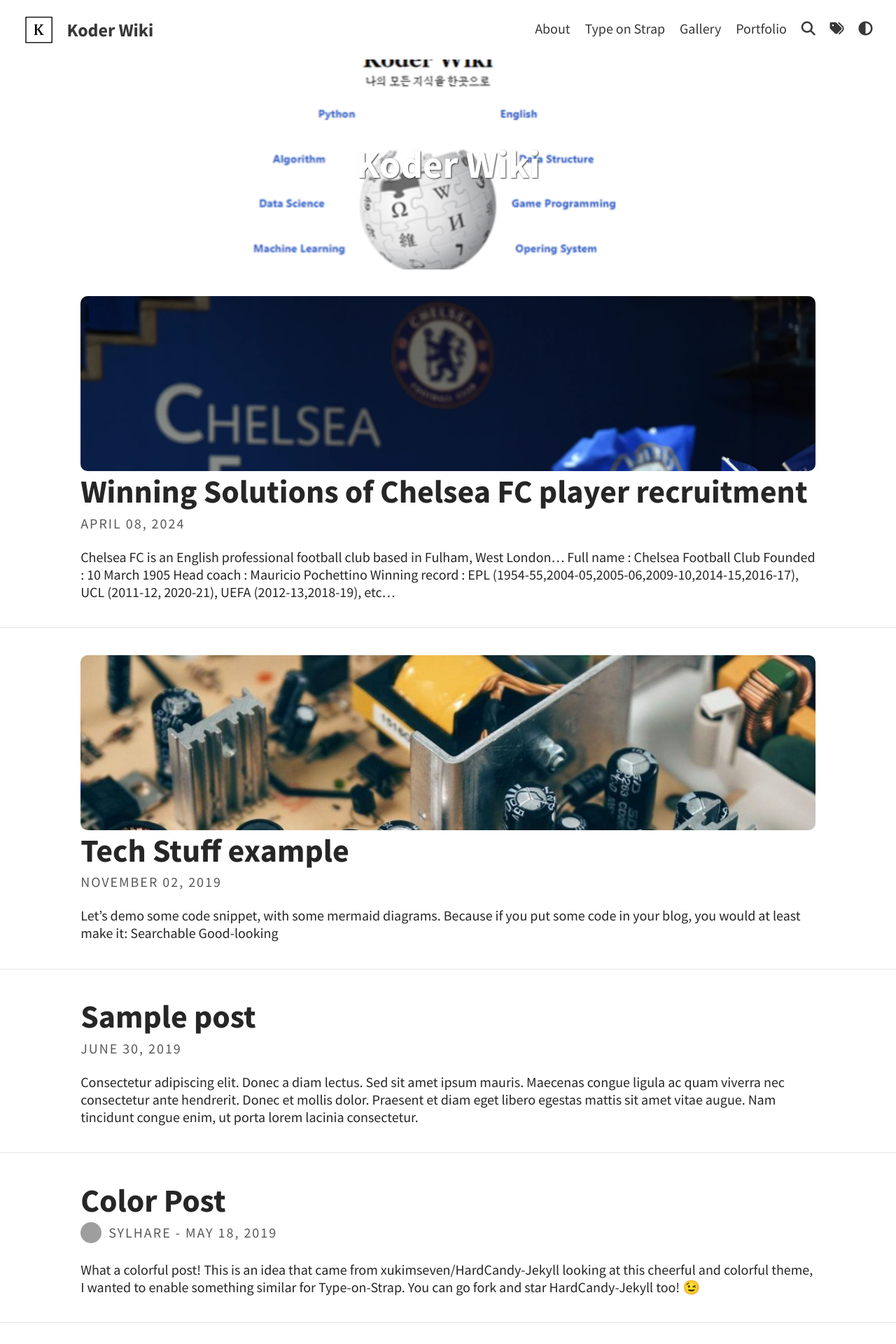
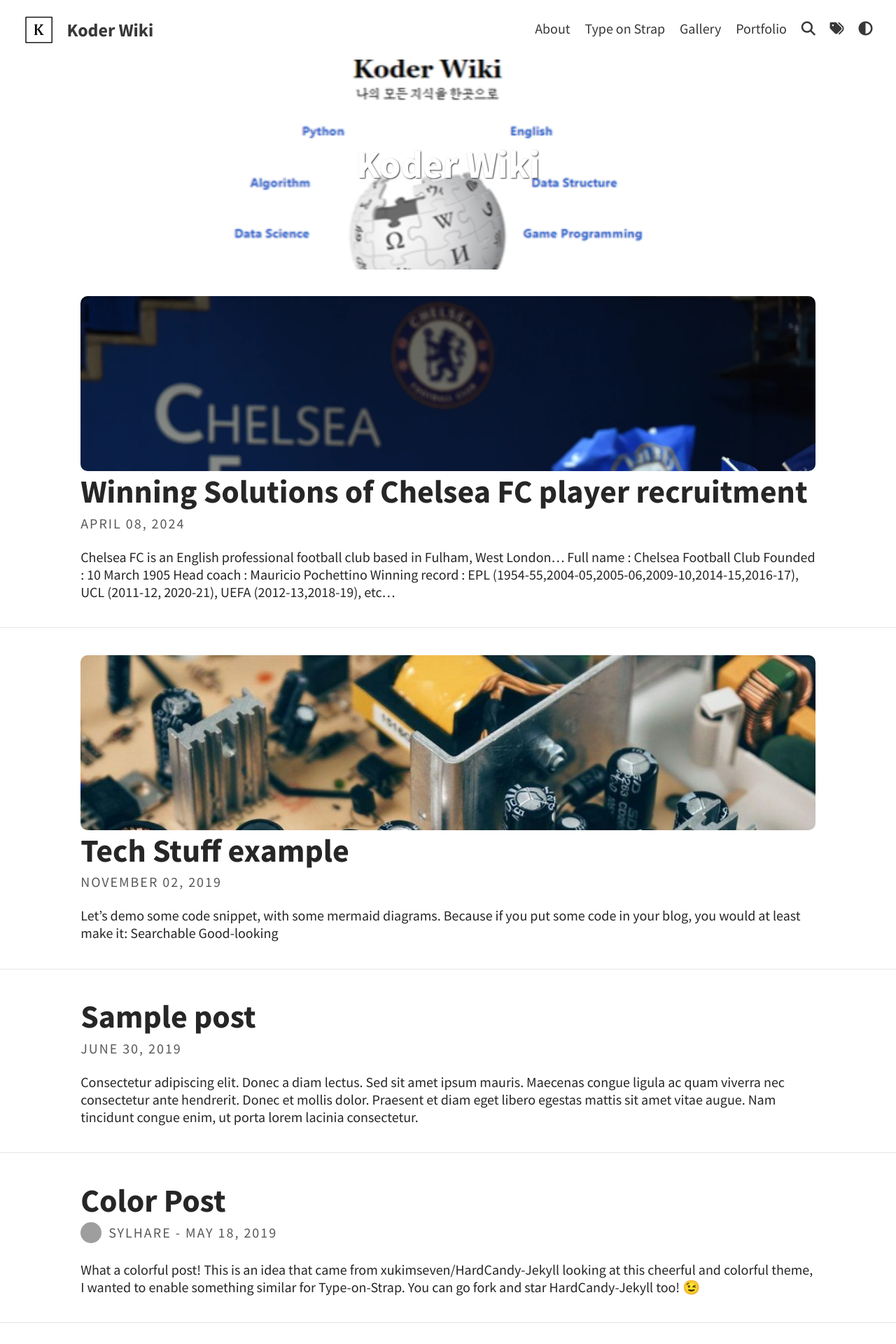
Before and after one commit to KoderWiki/Kontrl-Enter.github.io, a Jekyll site: the page built from index.html, in a window 1280 px wide. Shown: the top 1920 px of the page at 70% size. Built offline with Jekyll 4.4.1, drawn with Linux system fonts in a browser that asks for light colours; a script that is not in the unit is left out; the list of posts is cut into pages by our own code; grey boxes are pictures that could not be loaded.

Commit message:
Update _config.yml

```diff
--- a/_config.yml
+++ b/_config.yml
@@ -10,7 +10,7 @@ favicon: assets/icon.ico                             # Icon displayed in the tab
 
 # Header and footer text
 header_text: Koder Wiki
-header_feature_image: assets/img/header/header.png
+header_feature_image: assets/img/header/header1.png
 header_feature_image_responsive: true
 footer_text: >
   Powered by <a href="https://jekyllrb.com/">Jekyll</a> with <a href="https://github.com/sylhare/Type-on-Strap">Type on Strap</a>
```
